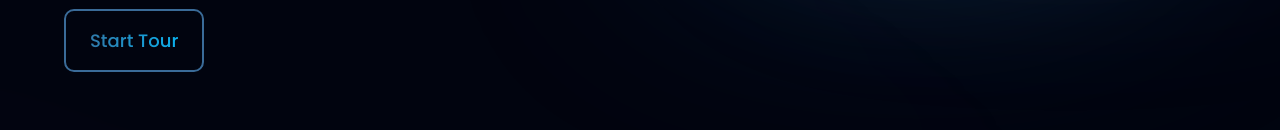
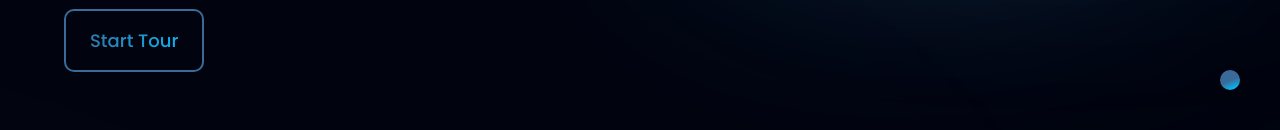
Before and after one commit to akashkapoor0001/GitHub-Commit-Notifier-Website, a React (Vite) app: page / in a window 1280 px wide. Shown: the part 670-800 px from the top of the page. Built offline with nearby package versions, Linux system fonts and the light colour scheme.

Commit message:
Added the BackToTop Button for scrolling directly upwards.

```diff
--- a/package.json
+++ b/package.json
@@ -11,6 +11,7 @@
   "dependencies": {
     "react": "^18.2.0",
     "react-dom": "^18.2.0",
+    "react-icons": "^5.2.1",
     "react-intersection-observer": "^9.10.3",
     "react-spring": "^9.7.3"
   },
--- a/src/App.jsx
+++ b/src/App.jsx
@@ -1,5 +1,5 @@
 import styles from "./style";
-import { Billing, Business, CardDeal, CTA, Footer, Navbar, Developer, Hero, StartTour } from "./components";
+import { Billing, Business, CardDeal, CTA, Footer, Navbar, Developer, Hero, StartTour, BackToTopButton } from "./components";
 
 const App = () => (
   <div className="bg-primary w-full overflow-hidden">
@@ -24,6 +24,7 @@ const App = () => (
         <Developer />
         <CTA />
         <Footer />
+        <BackToTopButton />
       </div>
     </div>
   </div>
--- /dev/null
+++ b/src/components/BacktoTop.jsx
@@ -0,0 +1,41 @@
+import React, { useState, useEffect } from "react";
+import { FaArrowUp } from "react-icons/fa";
+import "../index.css";
+
+const BackToTopButton = () => {
+  const [isVisible, setIsVisible] = useState(false);
+
+  const toggleVisibility = () => {
+    if (window.pageYOffset > 300) {
+      setIsVisible(true);
+    } else {
+      setIsVisible(false);
+    }
+  };
+
+  const scrollToTop = () => {
+    window.scrollTo({
+      top: 0,
+      behavior: "smooth",
+    });
+  };
+
+  useEffect(() => {
+    window.addEventListener("scroll", toggleVisibility);
+    return () => {
+      window.removeEventListener("scroll", toggleVisibility);
+    };
+  }, []);
+
+  return (
+    <div className="back-to-top">
+      {isVisible && (
+        <div onClick={scrollToTop}>
+          <FaArrowUp className="arrow-icon" />
+        </div>
+      )}
+    </div>
+  );
+};
+
+export default BackToTopButton;
--- a/src/components/index.js
+++ b/src/components/index.js
@@ -7,6 +7,7 @@ import Footer from "./Footer";
 import Developer from "./Developer";
 import Hero from "./Hero";
 import StartTour from "./StartTour";
+import BackToTopButton from "./BacktoTop";
 
 export {
   Navbar,
@@ -18,4 +19,5 @@ export {
   Developer,
   Hero,
   StartTour,
+  BackToTopButton,
 };
--- a/src/index.css
+++ b/src/index.css
@@ -190,3 +190,33 @@
     padding: 10px;
   }
 }
+
+
+
+
+/* backtotop css */
+.back-to-top {
+  position: fixed;
+  bottom: 40px;
+  right: 40px;
+  z-index: 1000;
+  cursor: pointer;
+  background: linear-gradient(
+    157.81deg,
+    #3a6b98 51.94%,
+    #00bfff 90.29%
+  );
+  border-radius: 50%;
+  padding: 10px;
+  box-shadow: 0px 4px 10px rgba(0, 0, 0, 0.3);
+  transition: opacity 0.3s ease-in-out, transform 0.3s ease-in-out;
+}
+
+.back-to-top:hover {
+  background-color: #000000;
+}
+
+.arrow-icon {
+  color: white;
+  font-size: 24px;
+}
```
Also changed, not shown: 1 other file (tests, documents, lock files or other folders).
